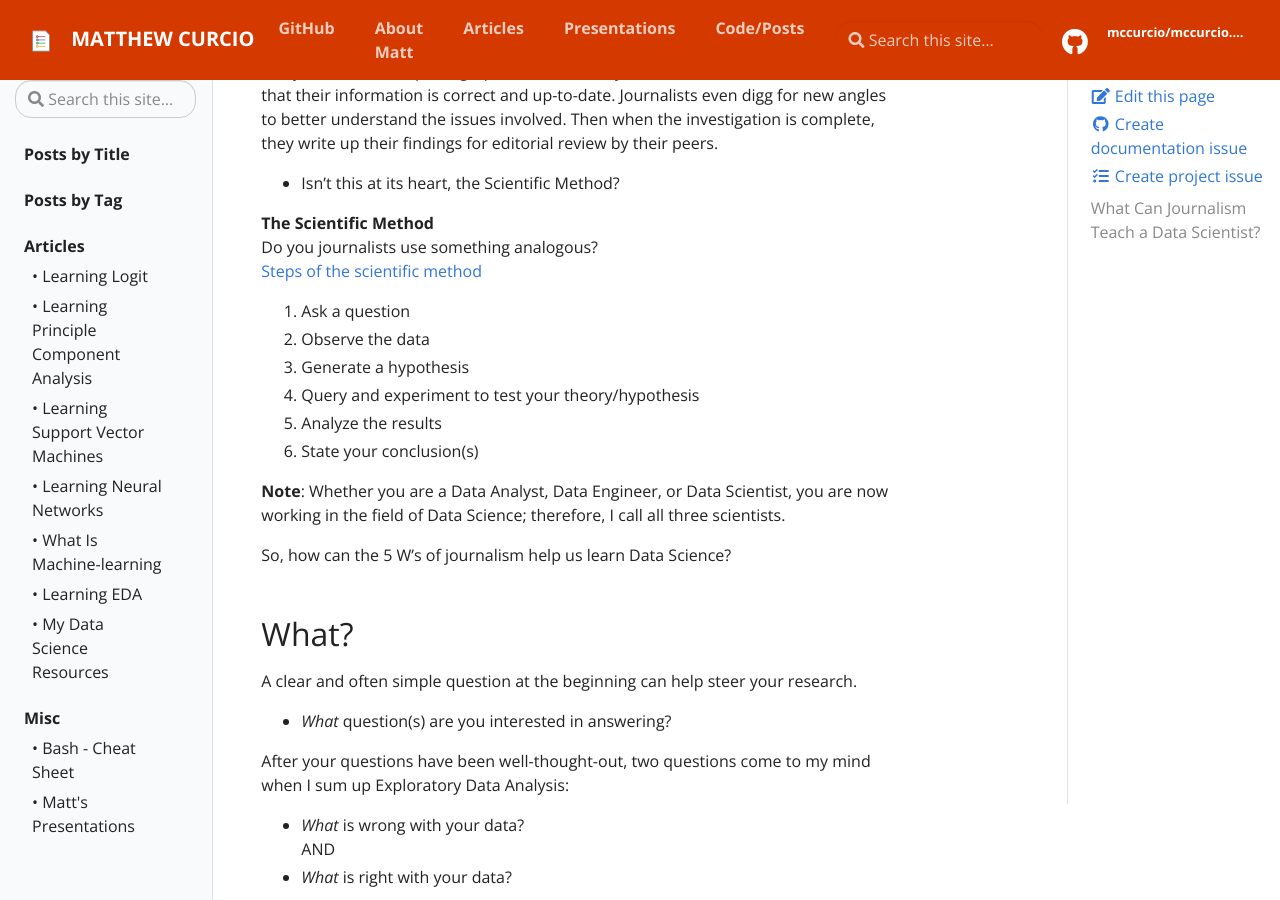
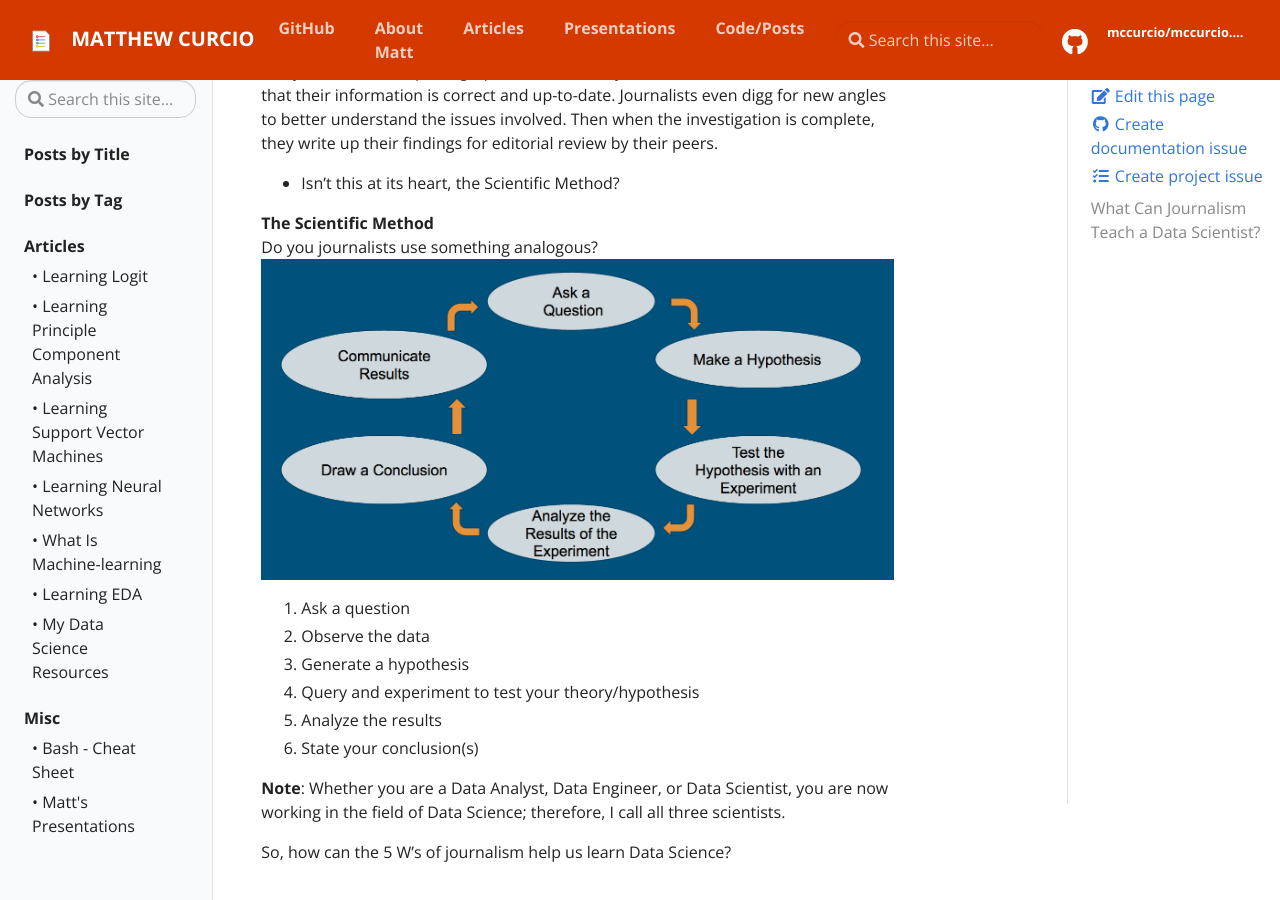
Before and after one commit to mccurcio/mccurcio.github.io, a Jekyll site: the page built from _posts/data_science/2022-05-02-journalism-ds.md, in a window 1280 px wide and 900 px high, scrolled down 988 px. Built offline with Jekyll 4.4.1, drawn with Linux system fonts in a browser that asks for light colours; our own code applies the rules of GitHub Pages for plain Markdown files.

Commit message:
Fixed image tag

```diff
--- a/_posts/data_science/2022-05-02-journalism-ds.md
+++ b/_posts/data_science/2022-05-02-journalism-ds.md
@@ -36,7 +36,7 @@ Journalists may interrogate and scrutinize their eye-witness interviews. They ma
 
 **The Scientific Method**
 Do you journalists use something analogous?
-[Steps of the scientific method](\assets\img\scientific-method.png)
+![Steps of the scientific method](\assets\img\scientific-method.png)
 
 1. Ask a question
 2. Observe the data
```
